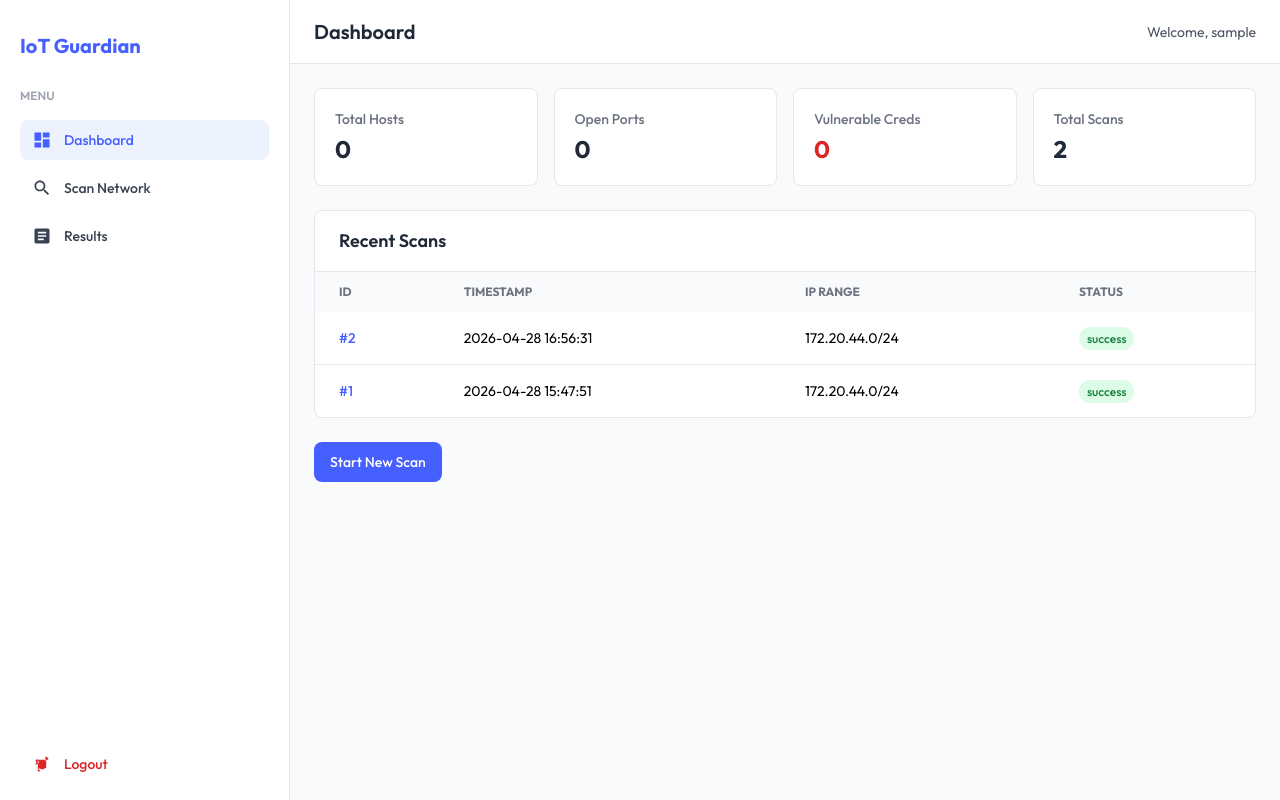
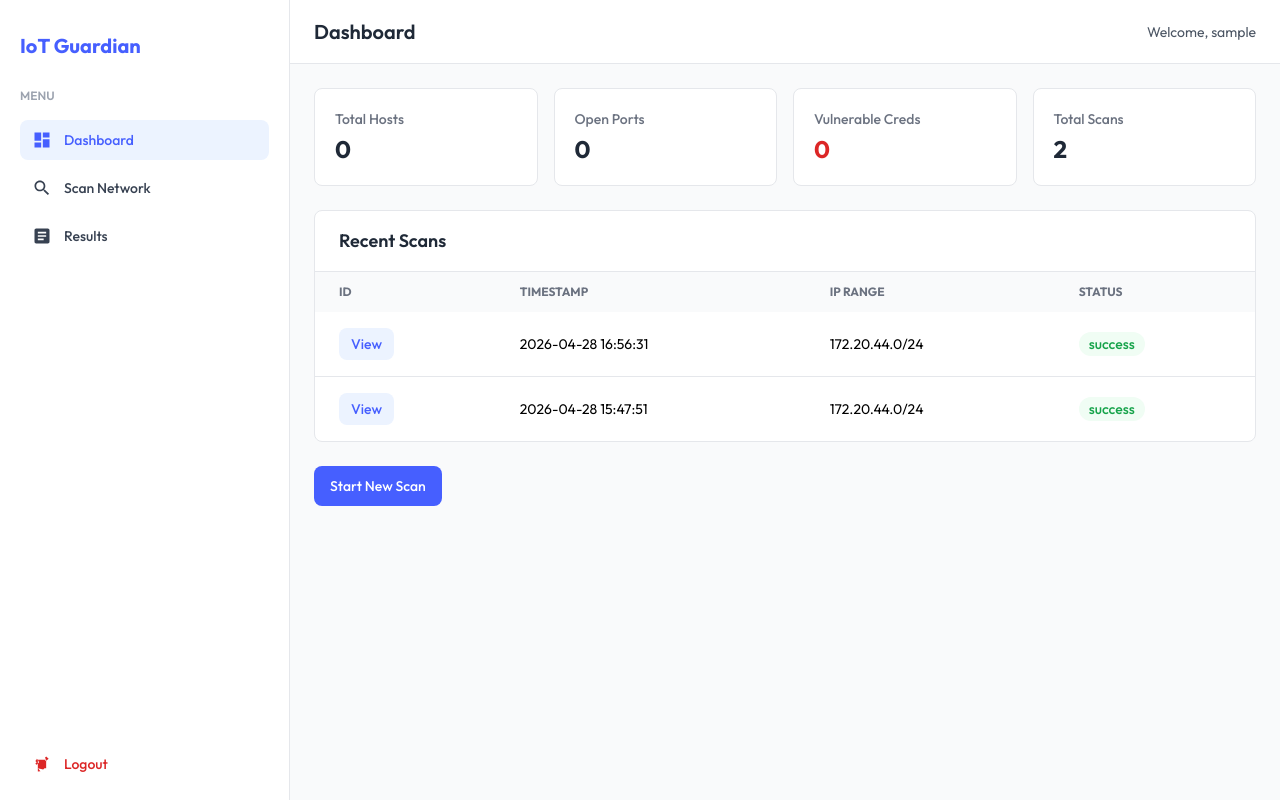
Before and after one commit to ismakalungi/iot-vuln-scanner, a Flask app: page / in a window 1280 px wide. Run offline with Flask 3, Linux system fonts and the light colour scheme; the visitor is signed in with stand-in values (Sample User, id 1); data comes from the database, SQL or seed files in the repository; data that the repository does not hold is empty; some libraries are stand-ins or nearby versions.

Commit message:
Improve UI components
- Add View button with brand colors (like src button-01)
- Add icon buttons for navigation
- Use badge-style status indicators like src/badge-01
- Better button styling matching src UI kit

```diff
--- a/dashboard/templates/dashboard.html
+++ b/dashboard/templates/dashboard.html
@@ -106,12 +106,14 @@
                 {% for scan in scans %}
                 <tr>
                   <td class="px-6 py-4">
-                    <a href="/scan/{{ scan['id'] }}" class="text-[#465fff] hover:underline font-medium">#{{ scan['id'] }}</a>
+                    <a href="/scan/{{ scan['id'] }}" class="inline-flex items-center gap-2 px-3 py-1.5 text-sm font-medium text-[#465fff] bg-[#ecf3ff] rounded-lg hover:bg-[#dde9ff]">
+                      View
+                    </a>
                   </td>
                   <td class="px-6 py-4">{{ scan['timestamp'] }}</td>
                   <td class="px-6 py-4">{{ scan['ip_range'] }}</td>
                   <td class="px-6 py-4">
-                    <span class="rounded-full px-2 py-1 text-xs font-medium {% if scan['status'] == 'success' %}bg-green-100 text-green-700{% else %}bg-red-100 text-red-700{% endif %}">
+                    <span class="inline-flex items-center rounded-full px-2.5 py-0.5 text-sm font-medium {% if scan['status'] == 'success' %}bg-green-50 text-green-600{% else %}bg-red-50 text-red-600{% endif %}">
                       {{ scan['status'] }}
                     </span>
                   </td>
--- a/dashboard/templates/results.html
+++ b/dashboard/templates/results.html
@@ -85,12 +85,14 @@
                 {% for scan in scans %}
                 <tr>
                   <td class="px-6 py-4">
-                    <a href="/scan/{{ scan['id'] }}" class="text-[#465fff] hover:underline font-medium">#{{ scan['id'] }}</a>
+                    <a href="/scan/{{ scan['id'] }}" class="inline-flex items-center gap-2 px-3 py-1.5 text-sm font-medium text-[#465fff] bg-[#ecf3ff] rounded-lg hover:bg-[#dde9ff]">
+                      View
+                    </a>
                   </td>
                   <td class="px-6 py-4">{{ scan['timestamp'] }}</td>
                   <td class="px-6 py-4">{{ scan['ip_range'] }}</td>
                   <td class="px-6 py-4">
-                    <span class="rounded-full px-2 py-1 text-xs font-medium {% if scan['status'] == 'success' %}bg-green-100 text-green-700{% else %}bg-red-100 text-red-700{% endif %}">
+                    <span class="inline-flex items-center rounded-full px-2.5 py-0.5 text-sm font-medium {% if scan['status'] == 'success' %}bg-green-50 text-green-600{% else %}bg-red-50 text-red-600{% endif %}">
                       {{ scan['status'] }}
                     </span>
                   </td>
```
Also changed, not shown: dashboard/templates/scan_detail.html (+13 -3 lines).
